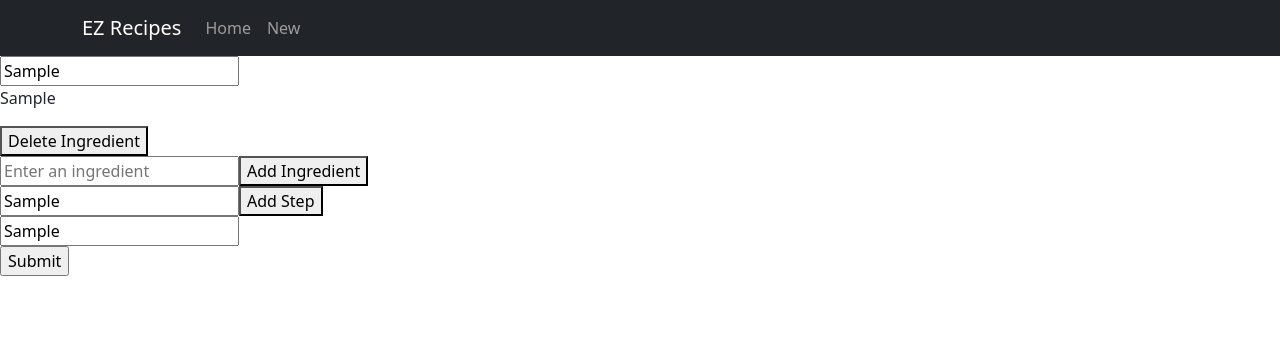
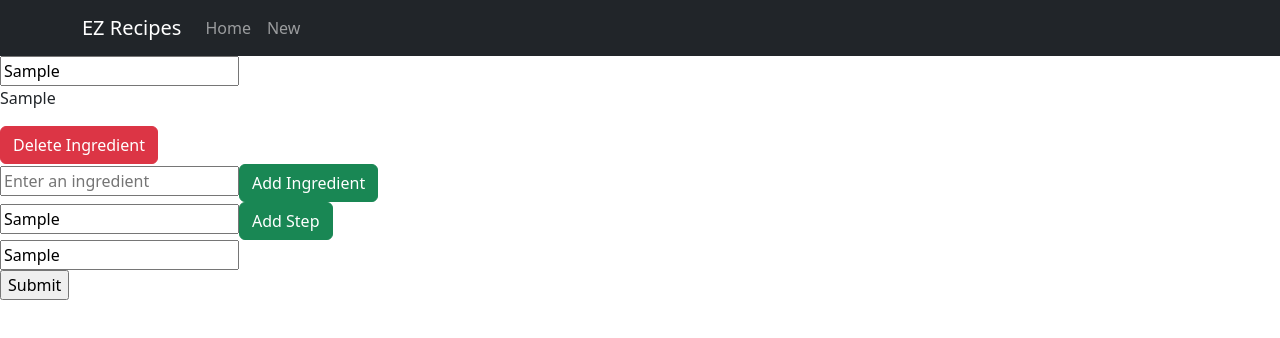
Before and after one commit to TheWolfeSlayer/Recipes-frontend, a React (Create React App) app: page /new in a window 1280 px wide. Both pictures are taken after typing "Sample", "Sample", "Sample", "Sample" into the empty fields and a click on the button "Add Ingredient". Shown: the top 338 px of the page. Built offline with nearby package versions, Linux system fonts and the light colour scheme.

Commit message:
added bootstrap buttons

```diff
--- a/src/components/New.js
+++ b/src/components/New.js
@@ -1,5 +1,6 @@
 import { useState } from "react";
 import { useNavigate } from "react-router-dom";
+import Button from 'react-bootstrap/Button';
 
 function New() {
   const navigate = useNavigate();
@@ -113,25 +114,25 @@ function New() {
         {recipeInput.ingredients.map((ingredient, index) => (
           <div key={index}>
             <p>{ingredient}</p>
-            <button type="button" onClick={() => handleDeleteIngredient(index)}> Delete Ingredient </button>
+            <Button variant="danger" type="button" onClick={() => handleDeleteIngredient(index)}> Delete Ingredient </Button>
           </div>
         ))}
       </div>
 
       <input onChange={handleIngredientChange} value={ingredientInput} placeholder="Enter an ingredient" />
-      <button type="button" onClick={handleAddIngredient}> Add Ingredient </button>
+      <Button variant="success" type="button" onClick={handleAddIngredient}> Add Ingredient </Button>
 
     <div>
         {/* Displaying existing steps */}
         {recipeInput.steps.map((step, index) => (
           <div key={index}>
             <p>{step}</p>
-            <button type="button" onClick={() => handleDeleteStep(index)}> Delete Step </button>
+            <Button variant="danger" type="button" onClick={() => handleDeleteStep(index)}> Delete Step </Button>
           </div>
         ))}
     </div>
       <input onChange={handleStepChange} value={stepInput} name="Enter a step" placeholder="Enter step" />
-      <button type="button" onClick={handleAddStep}> Add Step </button>
+      <Button variant="success" type="button" onClick={handleAddStep}> Add Step </Button>
 
     <div>
       <input onChange={handleChange} value={recipeInput.image} name="image" placeholder="Image" />
--- a/src/components/Recipe.js
+++ b/src/components/Recipe.js
@@ -1,5 +1,6 @@
 import { useState, useEffect } from "react";
 import { useParams, useNavigate } from "react-router-dom";
+import Button from 'react-bootstrap/Button';
 
 function Recipe() {
     const navigate = useNavigate()
@@ -32,8 +33,8 @@ function Recipe() {
             <h1>{recipe.name}</h1>
             <img src={recipe.image} alt={recipe.name} height={300} />
             <div>
-                <button onClick={() => navigate(`/recipes/update/${id}`)}>Edit</button>
-                <button onClick={deleteRecipe}>Delete</button>
+                <Button variant="success" onClick={() => navigate(`/recipes/update/${id}`)}>Edit</Button>
+                <Button variant="danger" onClick={deleteRecipe}>Delete</Button>
             </div>
             <h2>Ingredients Needed</h2>
             <ul>
--- a/src/components/UpdateRecipe.js
+++ b/src/components/UpdateRecipe.js
@@ -1,5 +1,6 @@
 import { useState, useEffect } from "react";
 import { useParams, useNavigate } from "react-router-dom";
+import Button from 'react-bootstrap/Button';
 
 function UpdateRecipe() {
   const navigate = useNavigate();
@@ -116,8 +117,8 @@ function UpdateRecipe() {
         {/* Displaying existing ingredients */}
         {recipeInput.ingredients.map((ingredient, index) => (
           <div key={index}>
-            <p>{ingredient}</p>
-            <button type="button" onClick={() => handleDeleteIngredient(index)}> Delete Ingredient </button>
+            {ingredient} |
+            <Button variant="danger" type="button" onClick={() => handleDeleteIngredient(index)}> Delete Ingredient </Button>
           </div>
         ))}
       </div>
@@ -129,8 +130,8 @@ function UpdateRecipe() {
         {/* Displaying existing steps */}
         {recipeInput.steps.map((step, index) => (
           <div key={index}>
-            <p>{step}</p>
-            <button type="button" onClick={() => handleDeleteStep(index)}> Delete Step </button>
+            {step}
+            <Button variant="danger" type="button" onClick={() => handleDeleteStep(index)}> Delete Step </Button>
           </div>
         ))}
       </div>
@@ -141,7 +142,7 @@ function UpdateRecipe() {
 <div>
     <input onChange={handleChange} value={recipeInput.image} name="image" placeholder="Image" />
 </div>
-      <input type="submit" />
+      <Button variant="success" as="input" type="submit" value="Submit" />
     </form>
   );
 
```
